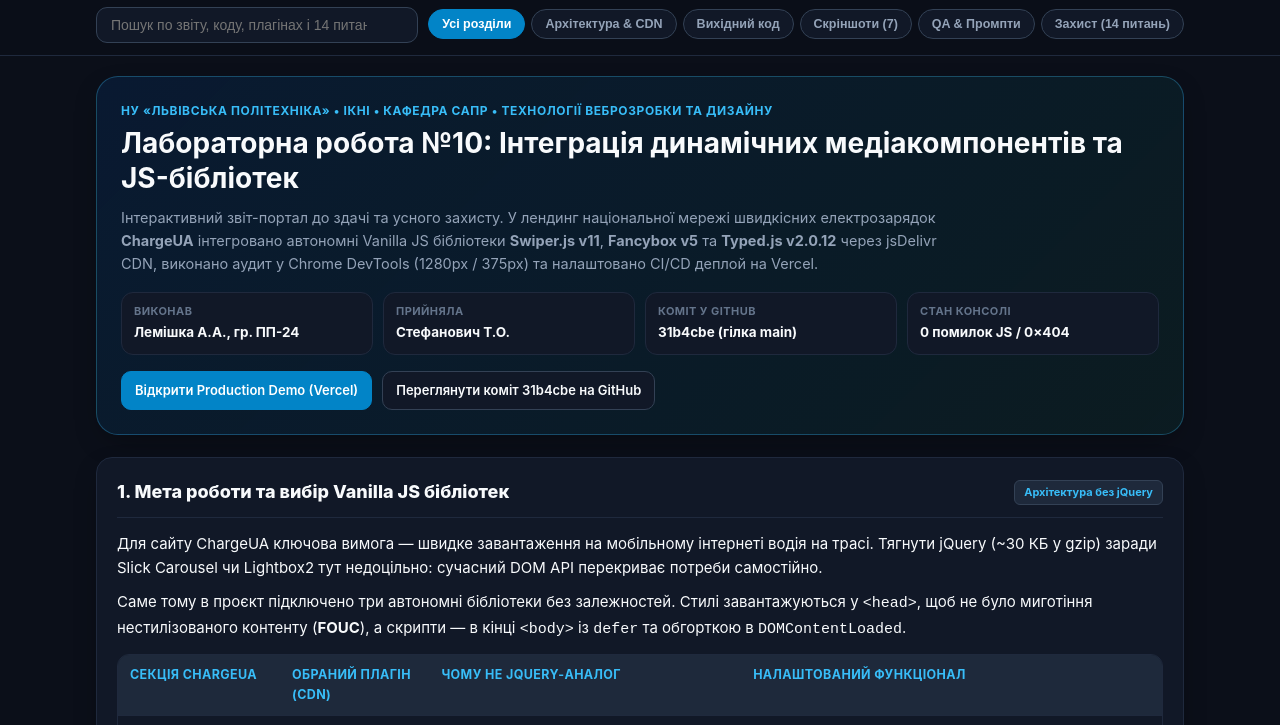
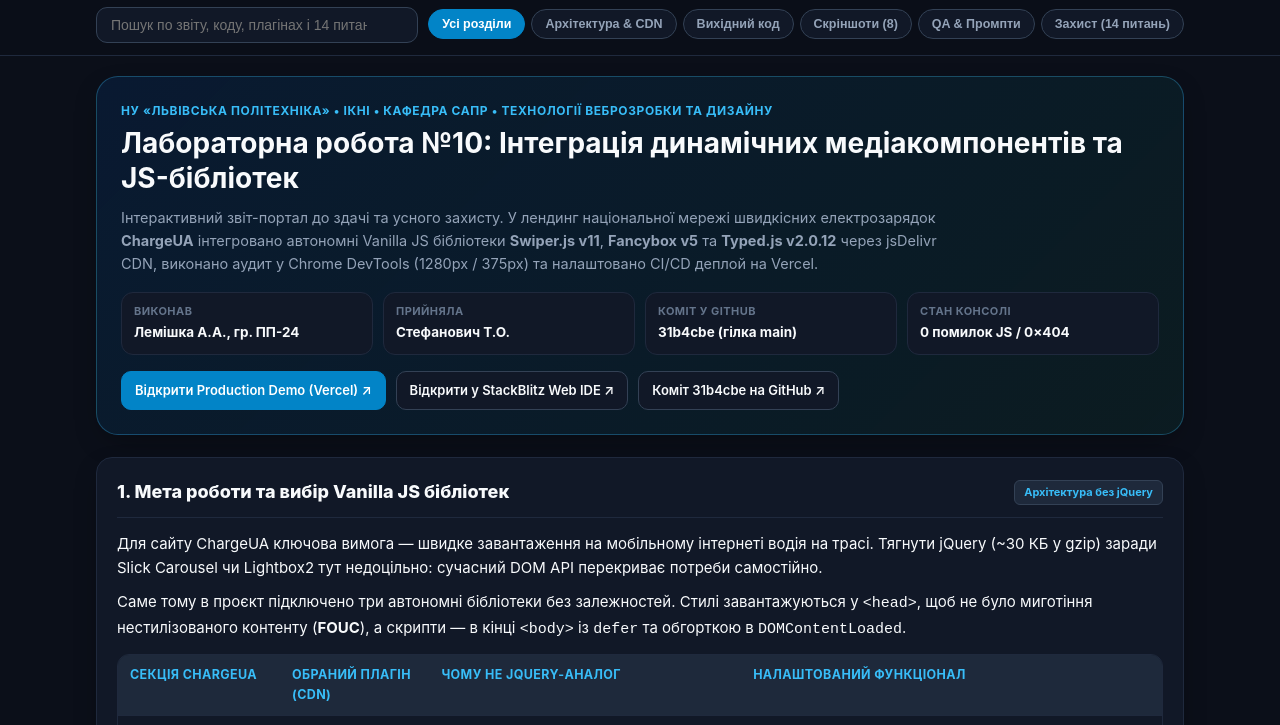
Before and after one commit to AndriyLemishka/chargeua-landing, a plain HTML site: page lab10-report.html in a window 1280 px wide. Shown: the part 54-779 px from the top of the page. Drawn offline with Linux system fonts and the light colour scheme.

Commit message:
docs: додано посилання та скріншот StackBlitz IDE у звіт-сайт ЛР №10

```diff
--- a/lab10-report.html
+++ b/lab10-report.html
@@ -619,7 +619,7 @@
           <button type="button" class="chip active" data-filter="all">Усі розділи</button>
           <button type="button" class="chip" data-filter="architecture">Архітектура & CDN</button>
           <button type="button" class="chip" data-filter="code">Вихідний код</button>
-          <button type="button" class="chip" data-filter="screenshots">Скріншоти (7)</button>
+          <button type="button" class="chip" data-filter="screenshots">Скріншоти (8)</button>
           <button type="button" class="chip" data-filter="qa-prompts">QA & Промпти</button>
           <button type="button" class="chip" data-filter="defense">Захист (14 питань)</button>
         </div>
@@ -642,8 +642,9 @@
         <div class="passport-item"><span>Стан консолі</span><strong>0 помилок JS / 0×404</strong></div>
       </div>
       <div class="links-bar">
-        <a class="btn btn-primary" href="https://chargeua-landing.vercel.app/" target="_blank" rel="noopener">Відкрити Production Demo (Vercel)</a>
-        <a class="btn" href="https://github.com/AndriyLemishka/chargeua-landing/commit/31b4cbe" target="_blank" rel="noopener">Переглянути коміт 31b4cbe на GitHub</a>
+        <a class="btn btn-primary" href="https://chargeua-landing.vercel.app/" target="_blank" rel="noopener">Відкрити Production Demo (Vercel) ↗</a>
+        <a class="btn" href="https://stackblitz.com/~/github.com/AndriyLemishka/chargeua-landing?file=js/media-plugins.js" target="_blank" rel="noopener">Відкрити у StackBlitz Web IDE ↗</a>
+        <a class="btn" href="https://github.com/AndriyLemishka/chargeua-landing/commit/31b4cbe" target="_blank" rel="noopener">Коміт 31b4cbe на GitHub ↗</a>
       </div>
     </section>
 
@@ -804,6 +805,10 @@
         <figure class="shot-card" onclick="openLightbox('assets/lab10-report/07_vercel_live_demo.png', 'Рис. 7. Продакшн-сайт на Vercel (https://chargeua-landing.vercel.app/) після CI/CD')">
           <div class="shot-thumb"><img src="assets/lab10-report/07_vercel_live_demo.png" alt="Живий сайт Vercel" loading="lazy"></div>
           <figcaption class="shot-cap">Рис. 7. Продакшн Vercel після автодеплою</figcaption>
+        </figure>
+        <figure class="shot-card" onclick="openLightbox('assets/lab10-report/08_stackblitz_ide.png', 'Рис. 8. Робоче середовище StackBlitz Web IDE з модулем js/media-plugins.js')">
+          <div class="shot-thumb"><img src="assets/lab10-report/08_stackblitz_ide.png" alt="StackBlitz Web IDE" loading="lazy"></div>
+          <figcaption class="shot-cap">Рис. 8. Хмарне середовище StackBlitz Web IDE</figcaption>
         </figure>
       </div>
     </section>
```
Also changed, not shown: assets/lab10-report/08_stackblitz_ide.png (added).
